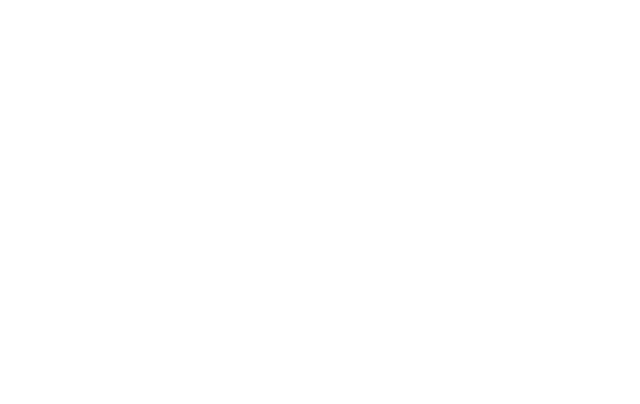
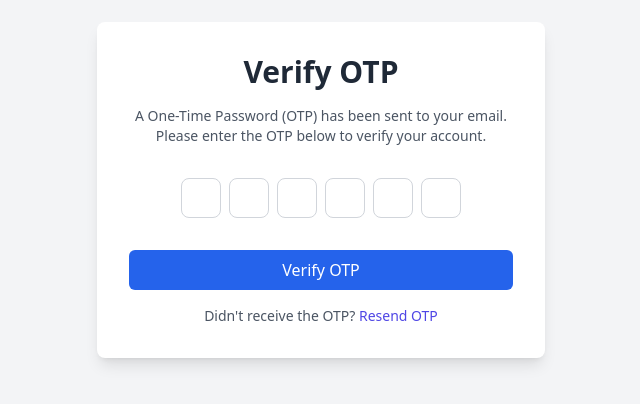
Before and after one commit to KomalVikas13/Online-Banking-System, a React (Vite) app in the folder Frontend/: page /otp in a window 1280 px wide. Before the commit this address had no page. Shown: the part 210-614 px from the top of the page, without its empty margins (319-959 px from the left). Built offline with nearby package versions, Linux system fonts and the light colour scheme; the HTML template or start-up script is replaced by a standard one.

Commit message:
OTP page implemented

```diff
--- a/Frontend/src/App.jsx
+++ b/Frontend/src/App.jsx
@@ -1,4 +1,5 @@
 import LoginPage from "./components/LoginPage"
+import OTPPage from "./components/OTPpage"
 import Registration from "./components/Registration"
 import ResetPassword from "./components/ResetPassword"
 import { Route, Routes } from "react-router-dom"
@@ -11,6 +12,8 @@
         <Route path="/" element={<LoginPage></LoginPage>}></Route>
         <Route path="/register" element={<Registration></Registration>}></Route>
         <Route path="/passwordReset" element={<ResetPassword></ResetPassword>}></Route>
+        <Route path="/otp" element={<OTPPage></OTPPage>}></Route>
+
       </Routes>
     </>
   )
--- /dev/null
+++ b/Frontend/src/components/OTPpage.jsx
@@ -0,0 +1,76 @@
+import React, { useState } from "react";
+
+const OTPPage = () => {
+    const [otp, setOtp] = useState(["", "", "", "", "", ""]);
+    const [formError, setFormError] = useState("");
+    const [successMsg, setSuccessMsg] = useState("");
+
+    // Handles change for each OTP input
+    const handleOtpChange = (index, value) => {
+        if (value.length > 1) return; // Prevents more than one character
+        const newOtp = [...otp];
+        newOtp[index] = value;
+        setOtp(newOtp);
+
+        // Focus on the next input field if the current one is filled
+        if (value && index < otp.length - 1) {
+            document.getElementById(`otp-input-${index + 1}`).focus();
+        }
+    };
+
+    const validateOtp = () => {
+        if (otp.some((digit) => digit === "")) {
+            setFormError("Please enter all 6 digits of the OTP.");
+        } else {
+            setFormError("");
+            setSuccessMsg("OTP Verified Successfully!");
+        }
+    };
+
+    const handleSubmit = (e) => {
+        e.preventDefault();
+        validateOtp();
+    };
+
+    return (
+        <div className="bg-gray-100 flex justify-center items-center min-h-screen">
+            <div className="bg-white w-full max-w-md p-8 rounded-lg shadow-lg">
+                <h2 className="text-3xl font-bold text-gray-800 text-center mb-4">Verify OTP</h2>
+                <p className="text-sm text-gray-600 text-center mb-8">
+                    A One-Time Password (OTP) has been sent to your email. Please enter the OTP below to verify your account.
+                </p>
+
+                <form onSubmit={handleSubmit} className="space-y-4">
+                    <div className="flex justify-center space-x-2">
+                        {otp.map((digit, index) => (
+                            <input
+                                key={index}
+                                id={`otp-input-${index}`}
+                                type="text"
+                                value={digit}
+                                onChange={({ target }) => handleOtpChange(index, target.value)}
+                                className="w-10 h-10 border border-gray-300 rounded-lg text-center text-xl focus:ring-blue-500 focus:border-blue-500"
+                                maxLength="1"
+                            />
+                        ))}
+                    </div>
+                    {formError && <p className="text-xs text-red-500 text-center">{formError}</p>}
+                    <p className="text-sm text-green-500 text-center">{successMsg}</p>
+
+                    <button
+                        type="submit"
+                        className="w-full bg-blue-600 text-white py-2 px-4 rounded-md font-medium hover:bg-indigo-700 transition duration-300"
+                    >
+                        Verify OTP
+                    </button>
+
+                    <p className="text-sm text-center text-gray-600 mt-4">
+                        Didn't receive the OTP? <a href="#" onClick={() => alert('Resending OTP...')} className="text-indigo-600 hover:underline">Resend OTP</a>
+                    </p>
+                </form>
+            </div>
+        </div>
+    );
+};
+
+export default OTPPage;
```
Also changed, not shown: 1 other file (tests, documents, lock files or other folders).
